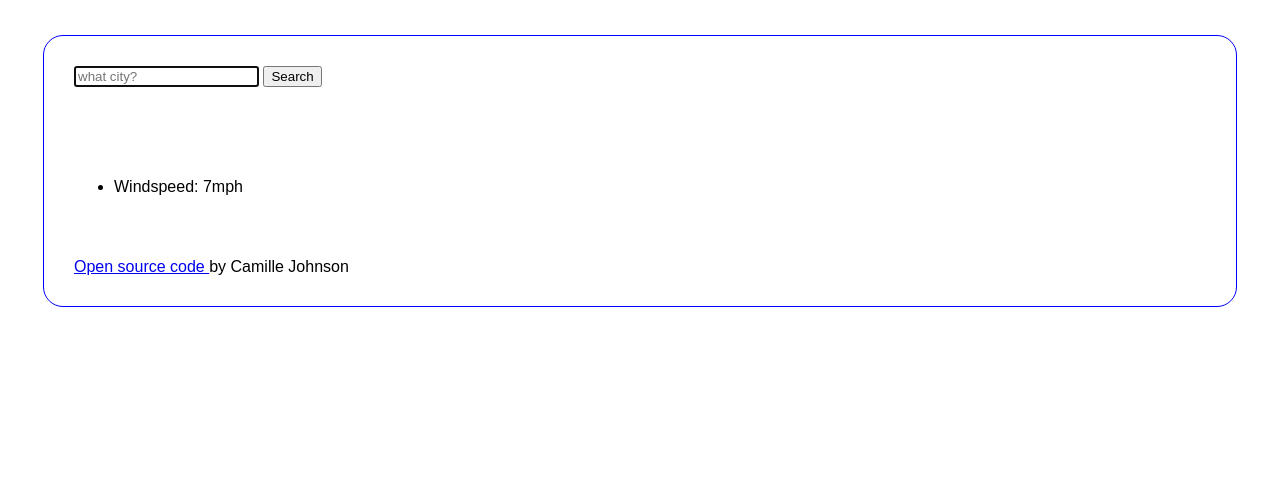
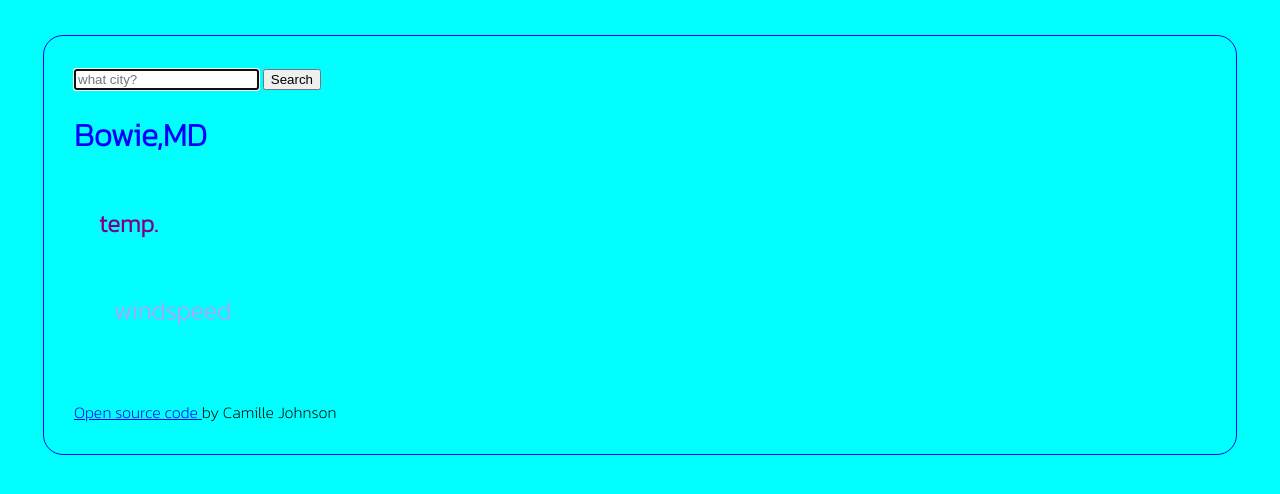
Before and after one commit to Cami95/the-redo-weather-project, a plain HTML site: page index.html in a window 1280 px wide. Drawn offline with nearby package versions, Linux system fonts and the light colour scheme.

Commit message:
updated CSS

```diff
--- a/index.html
+++ b/index.html
@@ -5,6 +5,9 @@
     <title>Parcel Sandbox</title>
     <meta charset="UTF-8" />
     <script src="https://unpkg.com/axios/dist/axios.min.js"></script>
+    <link rel="preconnect" href="https://fonts.gstatic.com">
+    <link rel="preconnect" href="https://fonts.gstatic.com">
+    <link href="https://fonts.googleapis.com/css2?family=Indie+Flower&family=Kanit:wght@200&display=swap" rel="stylesheet">
     <link rel="stylesheet" href="style.css">
 </head>
 
@@ -19,9 +22,11 @@
 
                 <input type="submit" value="Search" id="search-form">
             </form>
-                <h1 id="city"></h1>
+                <h1 id="city">Bowie,MD</h1>
 
-            <h2 id="temperature"></h2>
+            <h2 id="temperature">
+                temp.
+            </h2>
 
 
 
@@ -29,8 +34,8 @@
             <div class="row">
                 <div class= col-3>
                     <ul>
-                <li id="wind">
-                    Windspeed: 7mph
+                <li id= "wind">
+                    windspeed
                 </li>
             </ul>
                 </div>
--- a/style.css
+++ b/style.css
@@ -1,5 +1,6 @@
 body {
-  font-family: sans-serif;
+  font-family: 'Kanit', sans-serif;
+  background-color: aqua;
 }
 h1 {
   color: blue;
@@ -21,3 +22,11 @@ p {
   margin: 35px;
   border-radius: 20px;
 }
+
+ul{
+  list-style-type: none;
+  font-size: 15px;
+  font-size: 25px;
+  color: violet;
+
+}
```
